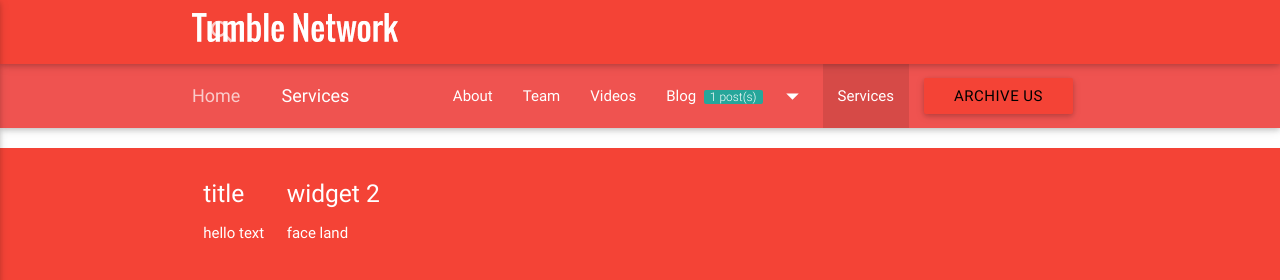
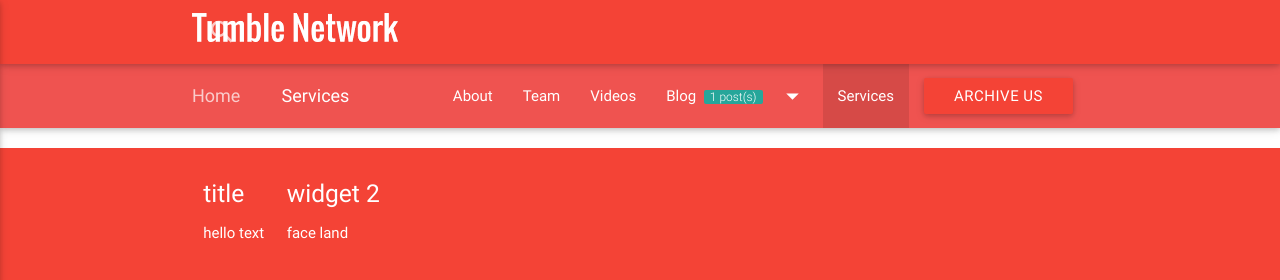
Before and after one commit to tumblenet/www.tumblenet.ga, a Jekyll site: the page built from services.html, in a window 1280 px wide. Shown: the top 280 px of the page. Built offline with Jekyll 4.4.1, drawn with Linux system fonts in a browser that asks for light colours; nearby versions of some CDN libraries; comment, search, counter and statistics services are not loaded.

Commit message:
Update default.html

```diff
--- a/_layouts/default.html
+++ b/_layouts/default.html
@@ -115,7 +115,7 @@ href="{{ item.href }}"
   <nav class="red" role="navigation">
     <div class="nav-wrapper container"><a id="logo-container" href="{{ site.url }}" class="brand-logo">{% if site.logo-url %} <img src="{{ site.logo-url }}"> {% else %}{{ site.title }}{% endif %}</a>
       <form>
-        <div class="input-field">
+        <div class="input-field l3">
           <input id="search" type="search" required>
           <label for="search"><i class="material-icons">search</i></label>
           <i class="material-icons">close</i>
@@ -132,7 +132,7 @@ href="{{ item.href }}"
           <a {% if item.type == "dropdown" %}
           class="dropdown-button" href="{{ page.url }}#" data-activates="dropdown{{ forloop.index }}"
           {% else %}
-          href="{{ item.href }}"{% if item.type == "button" %} class="btn red lighten2 black-text"{% endif %}
+          href="{{ item.href }}"{% if item.type == "button" %} class="btn red lighten2 white-text"{% endif %}
           {% endif %}>
             {{ item.title }}
             {% if item.href == "/blog/" %}
@@ -161,7 +161,7 @@ href="{{ item.href }}"
           <a {% if item.type == "dropdown" %}
           class="dropdown-button" href="{{ page.url }}#" data-activates="mobile-dropdown{{ forloop.index }}"
           {% else %}
-          href="{{ item.href }}"{% if item.type == "button" %} class="btn red lighten2 black-text"{% endif %}
+          href="{{ item.href }}"{% if item.type == "button" %} class="btn red lighten2 white-text"{% endif %}
           {% endif %}>
             {{ item.title }}
             {% if item.href == "/blog/" %}
```
